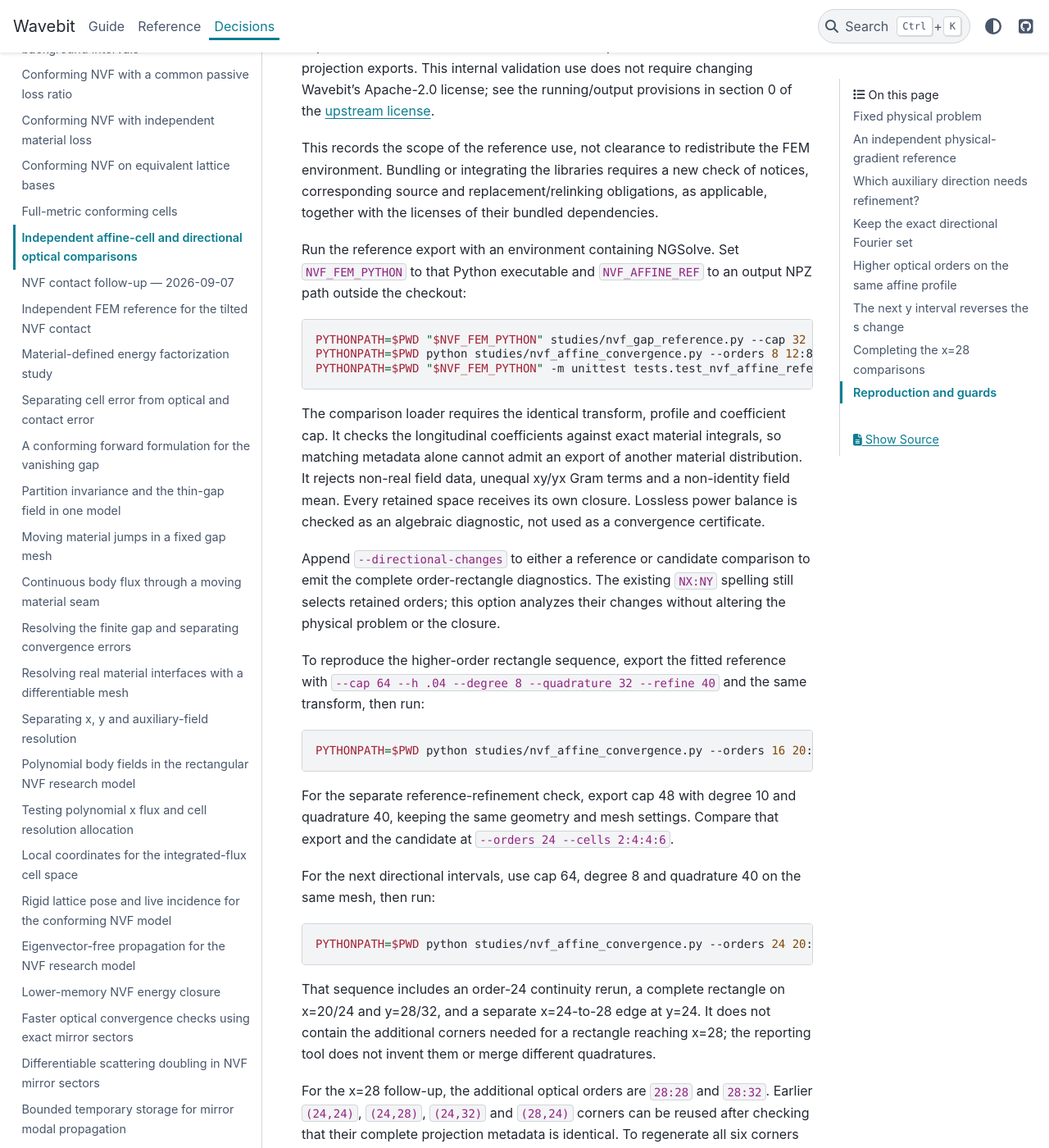
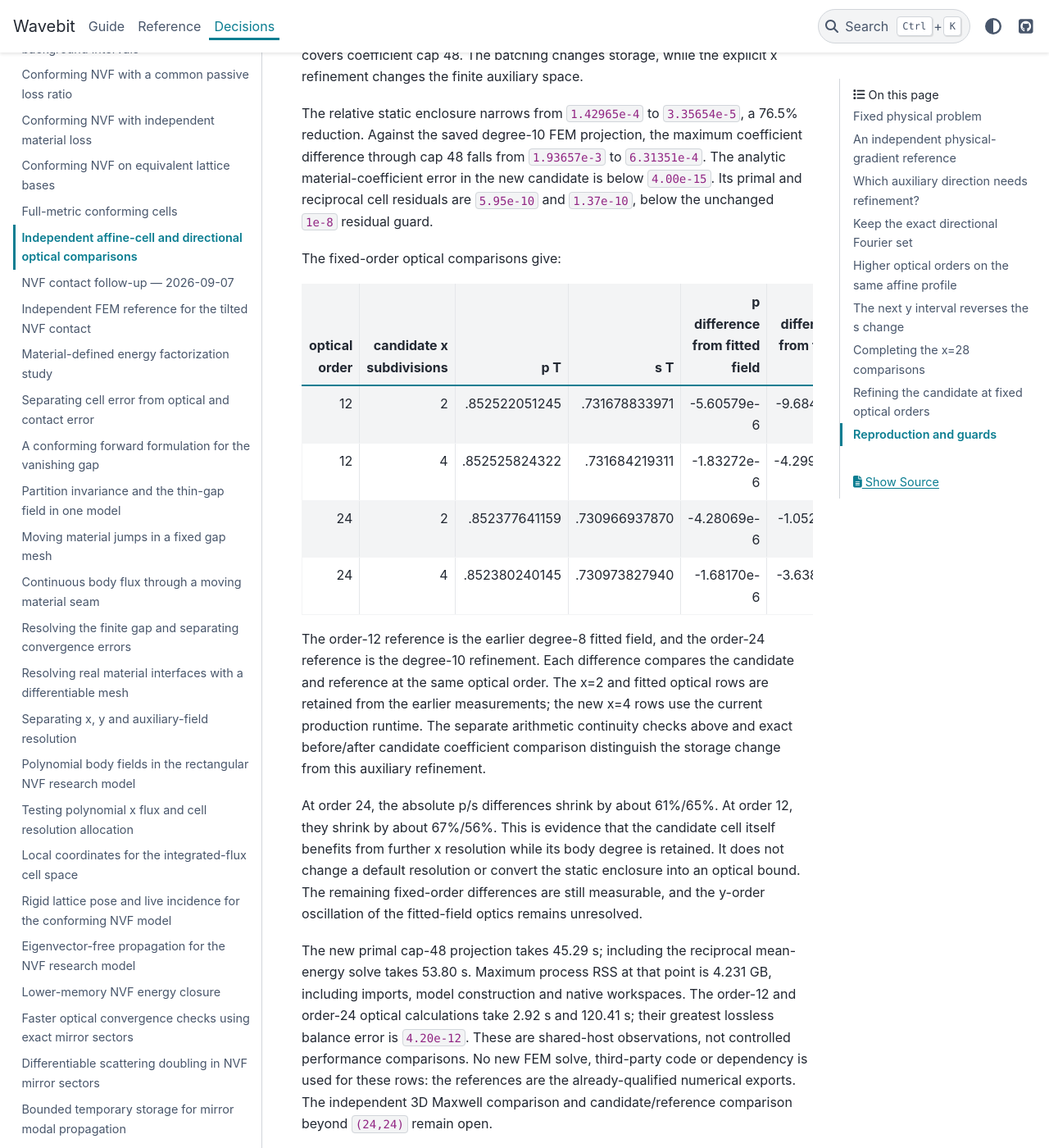
Before and after one commit to fieldalgo/wavebit, a Sphinx documentation site: the page built from docs/nvf-affine-convergence.md, in a window 1280 px wide and 1400 px high, scrolled down 10866 px. Shown: the whole window at 82% size. Built offline with Sphinx 7.4.7 and the PyData theme 0.15.4, drawn with Linux system fonts in a browser that asks for light colours; some of the changed text lies outside the part shown.

Commit message:
docs(nvf): quantify further affine auxiliary x refinement
Co-authored-by: Codex <noreply@openai.com>

```diff
--- a/docs/nvf-affine-convergence.md
+++ b/docs/nvf-affine-convergence.md
@@ -372,6 +372,58 @@ reference remains degree 8; the degree-10/candidate comparison remains at
 `(24,24)`. Neither the static field enclosure nor these finite optical
 windows supplies an independent three-dimensional optical error bound.
 
+## Refining the candidate at fixed optical orders
+
+Increasing the candidate's x subdivisions from 2 to 4 while retaining
+base rows 4, body degree 4 and gap degree 6 raises the auxiliary unknown
+count from 3,887 to 7,775. The y subdivisions, local flux basis, material
+grading, edge fraction and physical profile stay fixed. The new projection
+uses the [bounded x batches](nvf-affine-cells.md#bounded-fourier-projection-intermediates)
+and covers coefficient cap 48. The batching changes storage, while the
+explicit x refinement changes the finite auxiliary space.
+
+The relative static enclosure narrows from `1.42965e-4` to `3.35654e-5`,
+a 76.5% reduction. Against the saved degree-10 FEM projection, the maximum
+coefficient difference through cap 48 falls from `1.93657e-3` to
+`6.31351e-4`. The analytic material-coefficient error in the new candidate
+is below `4.00e-15`. Its primal and reciprocal cell residuals are
+`5.95e-10` and `1.37e-10`, below the unchanged `1e-8` residual guard.
+
+The fixed-order optical comparisons give:
+
+| optical order | candidate x subdivisions | p T | s T | p difference from fitted field | s difference from fitted field |
+| ---: | ---: | ---: | ---: | ---: | ---: |
+| 12 | 2 | .852522051245 | .731678833971 | -5.60579e-6 | -9.68474e-6 |
+| 12 | 4 | .852525824322 | .731684219311 | -1.83272e-6 | -4.29940e-6 |
+| 24 | 2 | .852377641159 | .730966937870 | -4.28069e-6 | -1.05289e-5 |
+| 24 | 4 | .852380240145 | .730973827940 | -1.68170e-6 | -3.63887e-6 |
+
+The order-12 reference is the earlier degree-8 fitted field, and the
+order-24 reference is the degree-10 refinement. Each difference compares
+the candidate and reference at the same optical order. The x=2 and fitted
+optical rows are retained from the earlier measurements; the new x=4 rows
+use the current production runtime. The separate arithmetic continuity
+checks above and exact before/after candidate coefficient comparison
+distinguish the storage change from this auxiliary refinement.
+
+At order 24, the absolute p/s differences shrink by about 61%/65%.
+At order 12, they shrink by about 67%/56%. This is evidence that the
+candidate cell itself benefits from further x resolution while its body
+degree is retained. It does not change a default resolution or convert
+the static enclosure into an optical bound. The remaining fixed-order
+differences are still measurable, and the y-order oscillation of the
+fitted-field optics remains unresolved.
+
+The new primal cap-48 projection takes 45.29 s; including the reciprocal
+mean-energy solve takes 53.80 s. Maximum process RSS at that point is
+4.231 GB, including imports, model construction and native workspaces.
+The order-12 and order-24 optical calculations take 2.92 s and 120.41 s;
+their greatest lossless balance error is `4.20e-12`. These are shared-host
+observations, not controlled performance comparisons. No new FEM solve,
+third-party code or dependency is used for these rows: the references
+are the already-qualified numerical exports. The independent 3D Maxwell
+comparison and candidate/reference comparison beyond `(24,24)` remain open.
+
 ## Reproduction and guards
 
 The reference runs used separately installed `ngsolve==6.2.2606` and
@@ -426,6 +478,12 @@ For the separate reference-refinement check, export cap 48 with degree 10
 and quadrature 40, keeping the same geometry and mesh settings. Compare
 that export and the candidate at `--orders 24 --cells 2:4:4:6`.
 
+For the additional candidate refinement, use
+`--orders 12 24 --cells 4:4:4:6`. This projects the x=4 field once through
+cap 48, checks its reciprocal mean-energy enclosure, and closes each
+retained optical space independently. Keep the fitted degree explicit
+when comparing with the earlier x=2 and reference rows above.
+
 For the next directional intervals, use cap 64, degree 8 and quadrature 40
 on the same mesh, then run:
 
```
Also changed, not shown: docs/normal-field-known-limits.md (+5 -2 lines).
